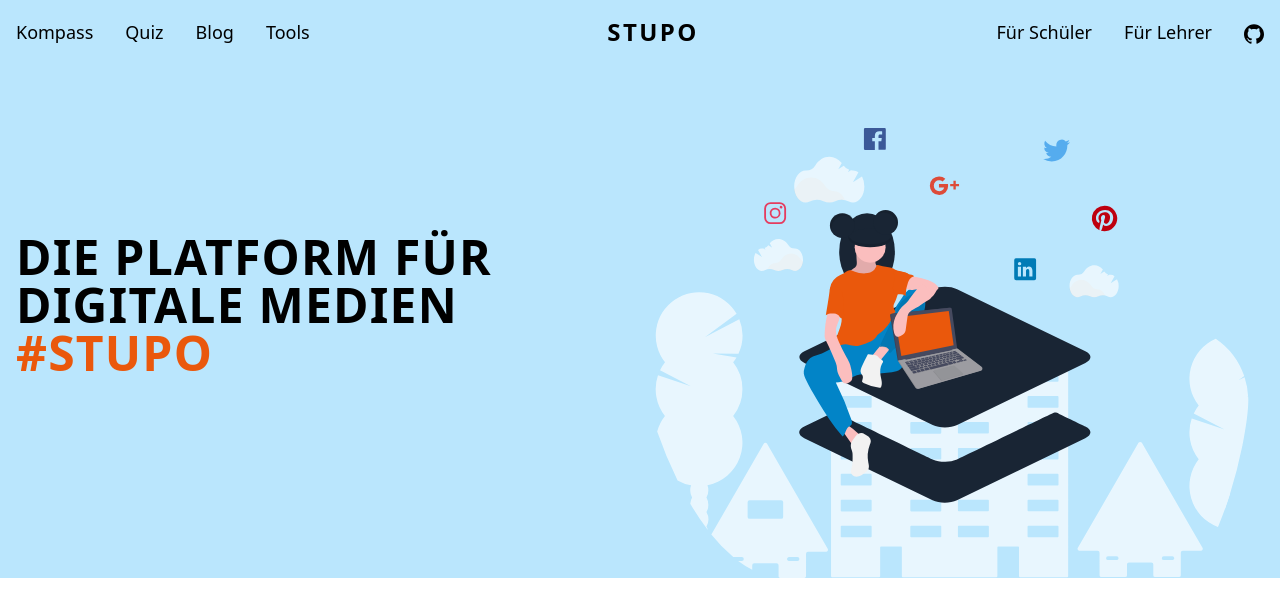
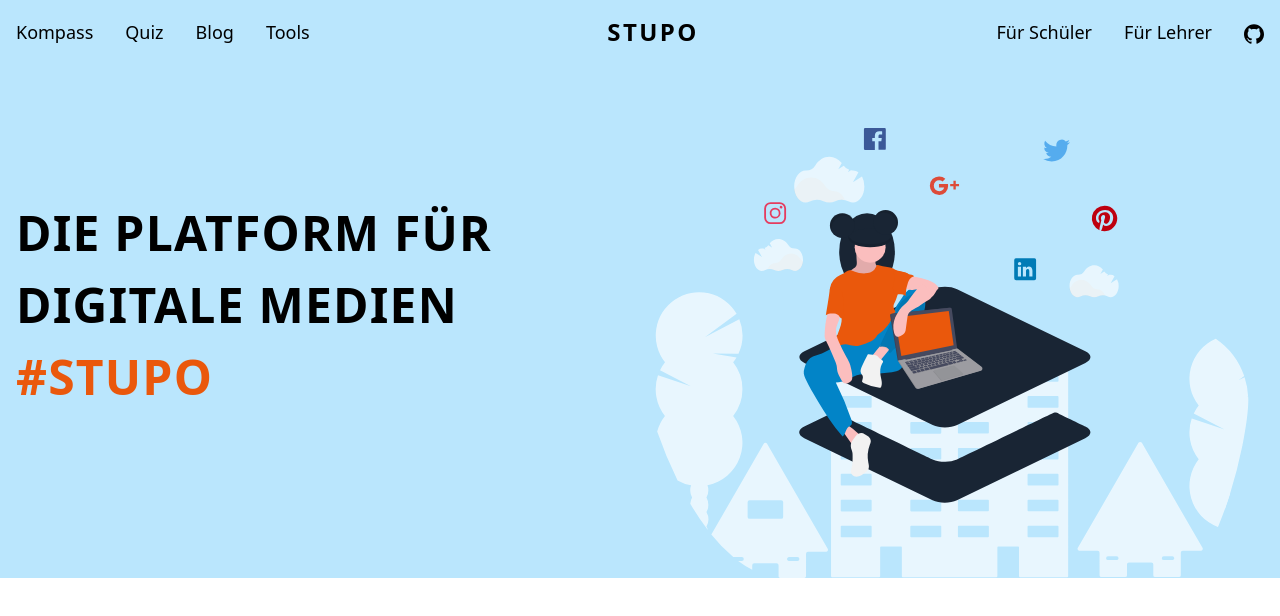
Before and after one commit to jembach/stupo-web-main, a Next.js app: page / in a window 1280 px wide. Shown: the top 616 px of the page. Built offline with nearby package versions, Linux system fonts and the light colour scheme.

Commit message:
chore(HeaderTitle): transform inline css to css module

```diff
--- a/src/components/HeaderTitle.tsx
+++ b/src/components/HeaderTitle.tsx
@@ -1,15 +1,13 @@
 import React from 'react';
+
+import styles from './headerTitle.module.css';
 
 function HeaderTitle({
   children,
 }: {
   children: React.ReactElement | React.ReactElement[];
 }): JSX.Element {
-  return (
-    <span className="text-4xl md:text-5xl leading-normal font-bold uppercase tracking-wide">
-      {children}
-    </span>
-  );
+  return <span className={styles['header-title']}>{children}</span>;
 }
 
 export default HeaderTitle;
--- /dev/null
+++ b/src/components/headerTitle.module.css
@@ -0,0 +1,8 @@
+.header-title {
+  @apply text-4xl;
+  @apply md:text-5xl;
+  @apply leading-normal;
+  @apply font-bold;
+  @apply uppercase;
+  @apply tracking-wide;
+}
```
